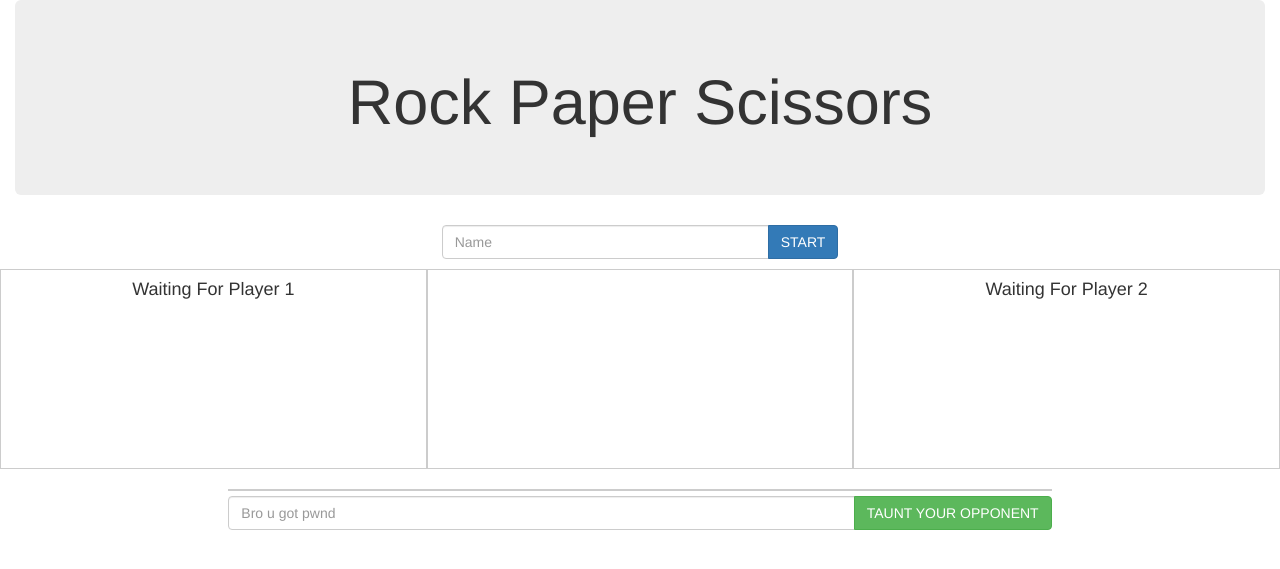
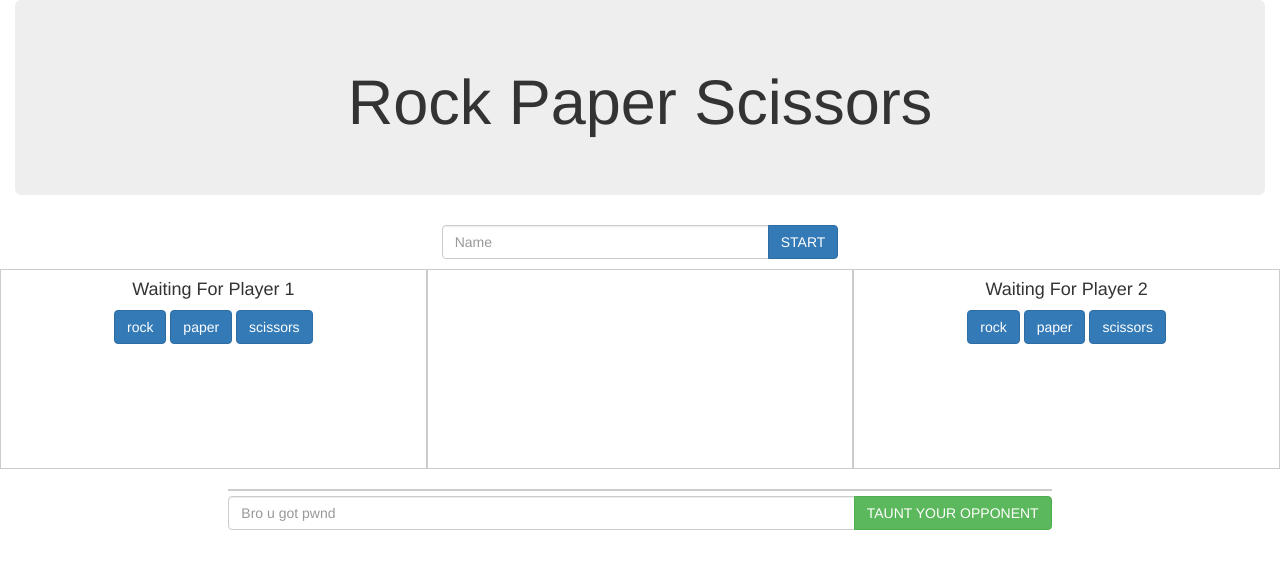
Before and after one commit to hornsten/RPS-Multiplayer, a PHP site: page / in a window 1280 px wide. Shown: the top 569 px of the page. Run offline with PHP 8.4, Linux system fonts and the light colour scheme; some libraries are stand-ins or nearby versions.

Commit message:
Some issues with the buttons, resolved

```diff
--- a/assets/css/style.css
+++ b/assets/css/style.css
@@ -1,4 +1,6 @@
-.box {
+.box,
+#box-1,
+#box-2 {
   height: 200px;
   border: 1px solid #ccc;
   margin-top: 10px;
--- a/index.html
+++ b/index.html
@@ -47,14 +47,26 @@
       <div class="col-sm-4"></div>
     </div>
     <div class="row">
-      <div class="col-xs-4 text-center box" id="player-1">
-        <h4>Waiting For Player 1</h4>
-        <div id="player-1-choice"></div>
+      <div class="col-xs-4 box" id="box-1">
+        <div class="text-center" id="player-1">
+          <h4>Waiting For Player 1</h4>
+        </div>
+        <div class="text-center" id="player-1-choice">
+          <button class="choice-1 btn btn-primary" data-choice="rock">rock</button>
+          <button class="choice-1 btn btn-primary" data-choice="paper">paper</button>
+          <button class="choice-1 btn btn-primary" data-choice="scissors">scissors</button>
+        </div>
       </div>
       <div class="col-xs-4 text-center box" id="game-results"></div>
-      <div class="col-xs-4 text-center box" id="player-2">
-        <h4>Waiting For Player 2</h4>
-        <div id="player-2-choice"></div>
+      <div class="col-xs-4 box" id="box-2">
+        <div class="text-center" id="player-2">
+          <h4>Waiting For Player 2</h4>
+        </div>
+        <div class="text-center" id="player-2-choice">
+          <button class="choice-2 btn btn-primary" data-choice="rock">rock</button>
+          <button class="choice-2 btn btn-primary" data-choice="paper">paper</button>
+          <button class="choice-2 btn btn-primary" data-choice="scissors">scissors</button>
+        </div>
       </div>
     </div>
     <div class="row">
```
Also changed, not shown: assets/javascript/app.js (+51 -10 lines).
